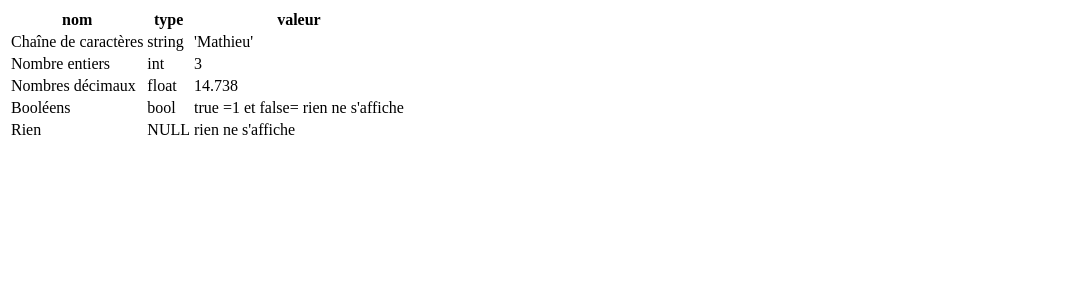
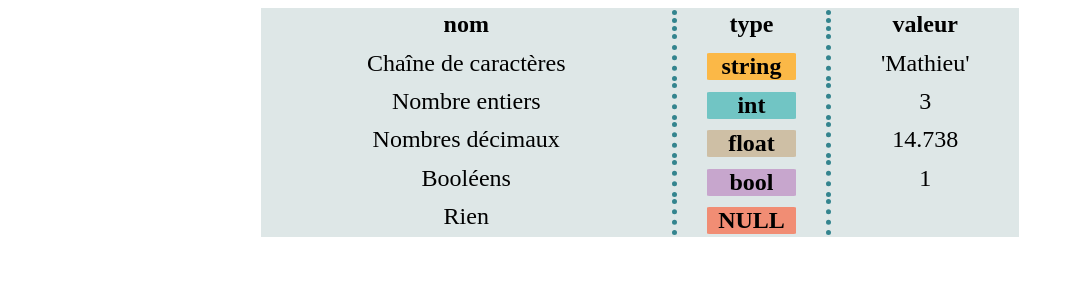
Before and after one commit to ismail-bouasria/runtrack2, a PHP site: page / in a window 1280 px wide. Shown: the top 300 px of the page, without its empty margins (0-1071 px from the left). Run offline with PHP 8.4, Linux system fonts and the light colour scheme.

Commit message:
job03 terminez

```diff
--- a/jour01/job03/index.php
+++ b/jour01/job03/index.php
@@ -25,72 +25,164 @@ $v3 = 14.738;
 $v4 = true;
 $v5 = null;
 
-// Tableau
-echo '
-<table>
-  <thead>
-   <tr>
-         <th>' .$h2. '</th>
-      </td>
-          <th>'.$h1. '</th>
-          <th>'.$h3. '</th>
+// // Tableau
+// echo '
+// <table border = "1px" width ="50%">
+//   <thead>
+//    <tr>
+//          <th>' .$h2. '</th>
+//       </td>
+//           <th>'.$h1. '</th>
+//           <th>'.$h3. '</th>
 
-    </tr>
+//     </tr>
+//  </thead>
+//  <tr>
+//  <td>
+//  '.$n1.'
+//  </td>
+//  <td>
+//  '.$t1.'
+//  </td>
+//  <td>
+//  '.$v1.'
+//  </td>
+//   </tr>
+//   <tr>
+//   <td>
+//   '.$n2.'
+//   </td>
+//   <td>
+//   '.$t2.'
+//   </td>
+//   <td>
+//   '.$v2.'
+//   </td>
+//    </tr>
+//    <tr>
+//    <td>
+//    '.$n3.'
+//    </td>
+//    <td>
+//    '.$t3.'
+//    </td>
+//    <td>
+//    '.$v3.'
+//    </td>
+//     </tr>
+//     <tr>
+//     <td>
+//     '.$n4.'
+//     </td>
+//     <td>
+//     '.$t4.'
+//     </td>
+//     <td>
+//      true ='.$v4.' et false= rien ne s\'affiche
+//     </td>
+//      </tr>
+//      <tr>
+//      <td>
+//      '.$n5.'
+//      </td>
+//      <td>
+//      '.$t5.'
+//      </td>
+//      <td>
+//      '.$v5. 'rien ne s\'affiche
+//      </td>
+//       </tr>
+// </table> ';
+// ?>
+<!DOCTYPE html>
+<html lang="fr">
+<head>
+    <meta charset="UTF-8">
+    <meta http-equiv="X-UA-Compatible" content="IE=edge">
+    <meta name="viewport" content="width=device-width, initial-scale=1.0">
+    <title>index</title>
+</head>
+<!-- Tableau n°2 -->
+<body>
+    <section>
+        <!-- zone CSS -->
+        <style>
+            .custabl{
+               background-color : #DEE7E7;
+               text-align: center;
+               width:60%;
+               font-size: x-large;
+               margin: 0% auto;
+            }
+            .custabl2{
+                border-left: 5px dotted #33848E;
+                border-right: 5px dotted #33848E;
+
+            }
+            .custext{
+                background-color : #FBB847;
+                font-weight: bolder;
+                border-radius: 3%;
+                margin : 5% 20% 0% 20%;
+            }
+            .custext2{
+                background-color : #71C5C4;
+                font-weight: bolder;
+                border-radius: 3%;
+                margin : 5% 20% 0% 20%;
+            }
+            .custext3{
+                background-color : #CEBFA5;
+                font-weight: bolder;
+                border-radius: 3%;
+                margin : 5% 20% 0% 20%;
+            }
+            .custext4{
+                background-color : #C7A6CD;
+                font-weight: bolder;
+                border-radius: 3%;
+                margin : 5% 20% 0% 20%;
+            }
+            .custext5{
+                background-color : #F18D74;
+                font-weight: bolder;
+                border-radius: 3%;
+                margin : 5% 20% 0% 20%;
+            }
+        </style>
+    <table class='custabl'>
+        <thead >
+            <th><?php echo $h2; ?></th>
+            <th class='custabl2'><?php echo $h1; ?></th>
+            <th><?php echo $h3; ?></th>
         </thead>
         <tr>
- <td>
- '.$n1.'
- </td>
- <td>
- '.$t1.'
- </td>
- <td>
- '.$v1.'
- </td>
+        <tr></tr>
+            <td> <?php echo $n1; ?></td>
+            <td class='custabl2'><div class="custext"><?php  echo $t1;?></div></td>
+            <td> <?php echo $v1; ?></td>
         </tr>
         <tr>
-  <td>
-  '.$n2.'
-  </td>
-  <td>
-  '.$t2.'
-  </td>
-  <td>
-  '.$v2.'
-  </td>
+            <td><?php echo $n2; ?></td>
+            <td class='custabl2'><div class="custext2"><?php  echo $t2;?></div></td>
+            <td><?php echo $v2; ?></td>
         </tr>
         <tr>
-   <td>
-   '.$n3.'
-   </td>
-   <td>
-   '.$t3.'
-   </td>
-   <td>
-   '.$v3.'
-   </td>
+            <td><?php echo $n3; ?></td>
+            <td class='custabl2'><div class="custext3"><?php  echo $t3;?></div></td>
+            <td><?php echo $v3; ?></td>
         </tr>
         <tr>
-    <td>
-    '.$n4.'
-    </td>
-    <td>
-    '.$t4.'
-    </td>
-    <td>
-     true ='.$v4.' et false= rien ne s\'affiche
-    </td>
+            <td><?php echo $n4; ?></td>
+            <td class='custabl2'><div class="custext4"><?php  echo $t4;?></div></td>
+            <td><?php echo $v4; ?></td>
         </tr>
         <tr>
-     <td>
-     '.$n5.'
-     </td>
-     <td>
-     '.$t5.'
-     </td>
-     <td>
-     '.$v5. 'rien ne s\'affiche
-     </td>
+            <td><?php echo $n5; ?></td>
+            <td class='custabl2'><div class="custext5"><?php  echo $t5;?></div></td>
+            <td><?php echo $v5; ?></td>
         </tr>
-</table> ';
-?>
+    </table>
+    </section>
+</body>
+</html>
```
Lines whose indentation alone changed are shown as unchanged.
